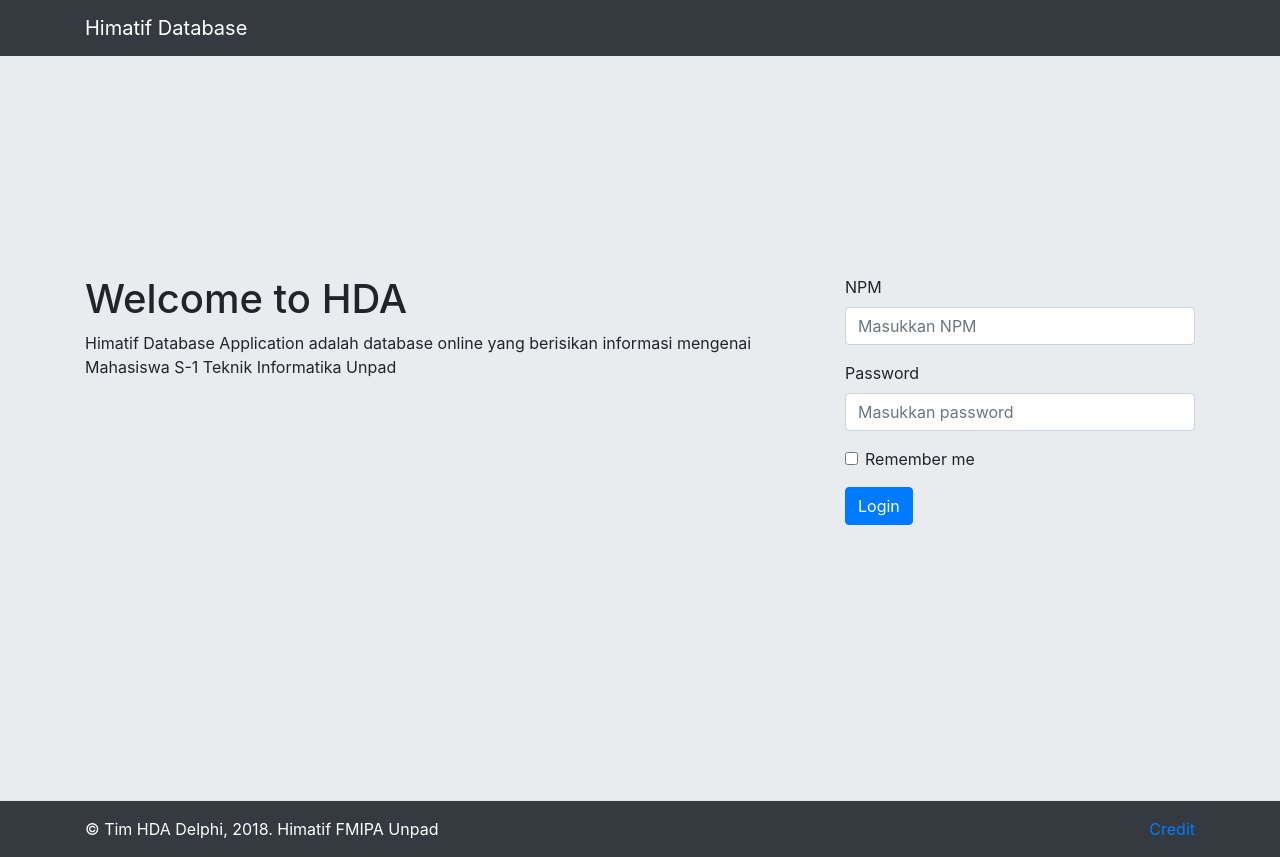
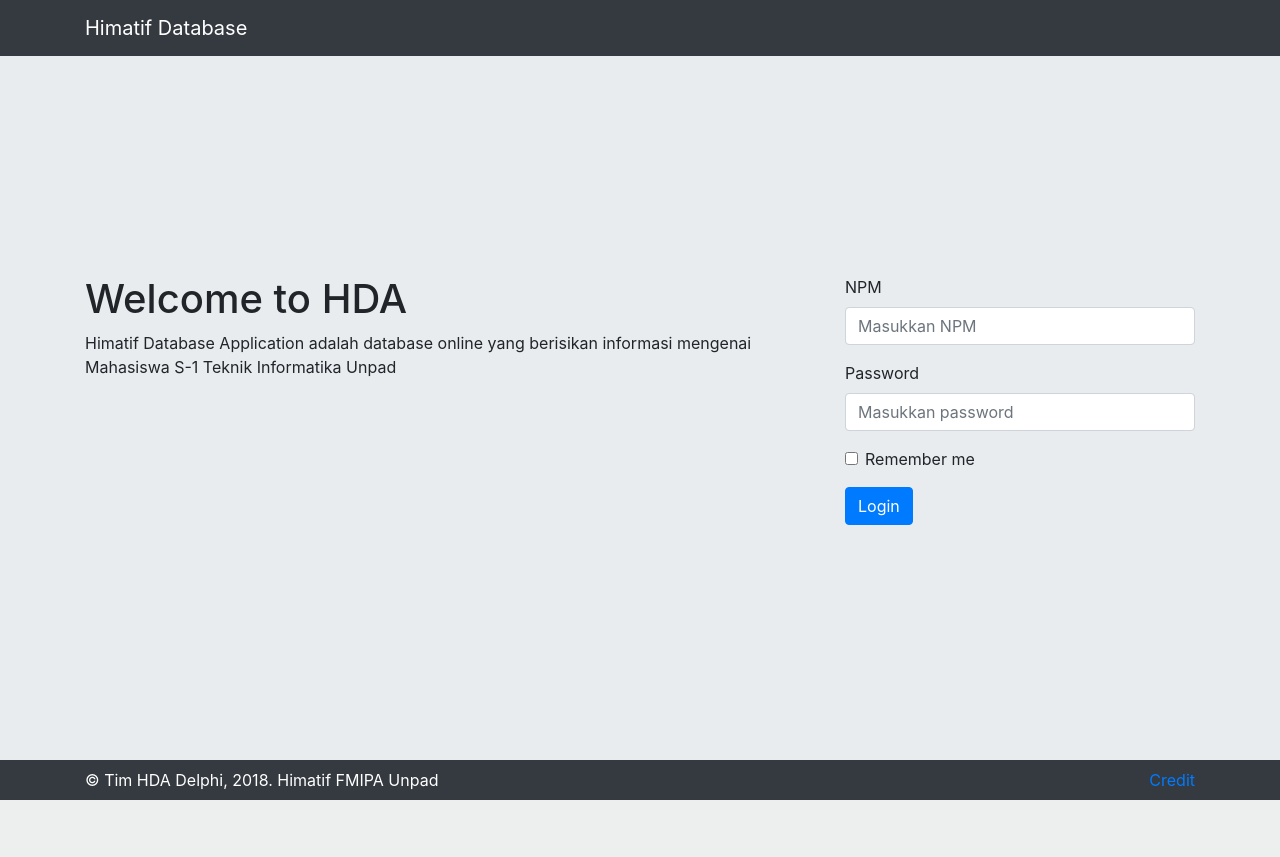
Before and after one commit to fyfirman/hda-website, a CodeIgniter app: page /hda-website/ in a window 1280 px wide. After the commit the page ends 800 px from the top, so only its background shows below. Run offline with CodeIgniter, Linux system fonts and the light colour scheme; some libraries are stand-ins or nearby versions.

Commit message:
fixed footer

```diff
--- a/application/views/templates/footer.php
+++ b/application/views/templates/footer.php
@@ -1,5 +1,5 @@
 <!-- Footer -->
-	<footer class="border bg-dark border-bottom-0 border-left-0 border-right-0 pt-3 pb-3 text-white">
+	<footer class="navbar bg-dark text-white fixed-bottom">
 		<div class="container">
 			<!-- <div class="col-md-6"> -->
 				<span>
```
